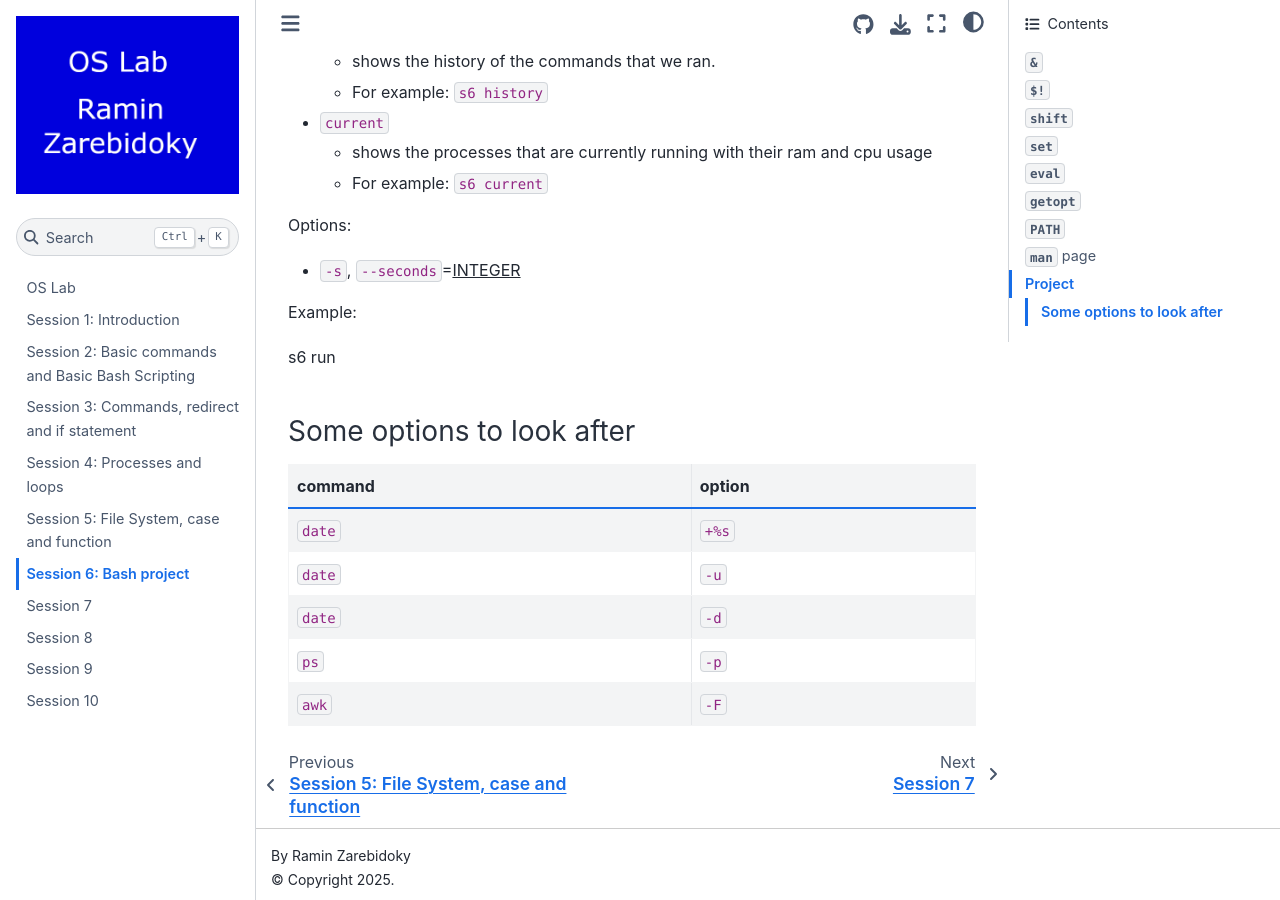
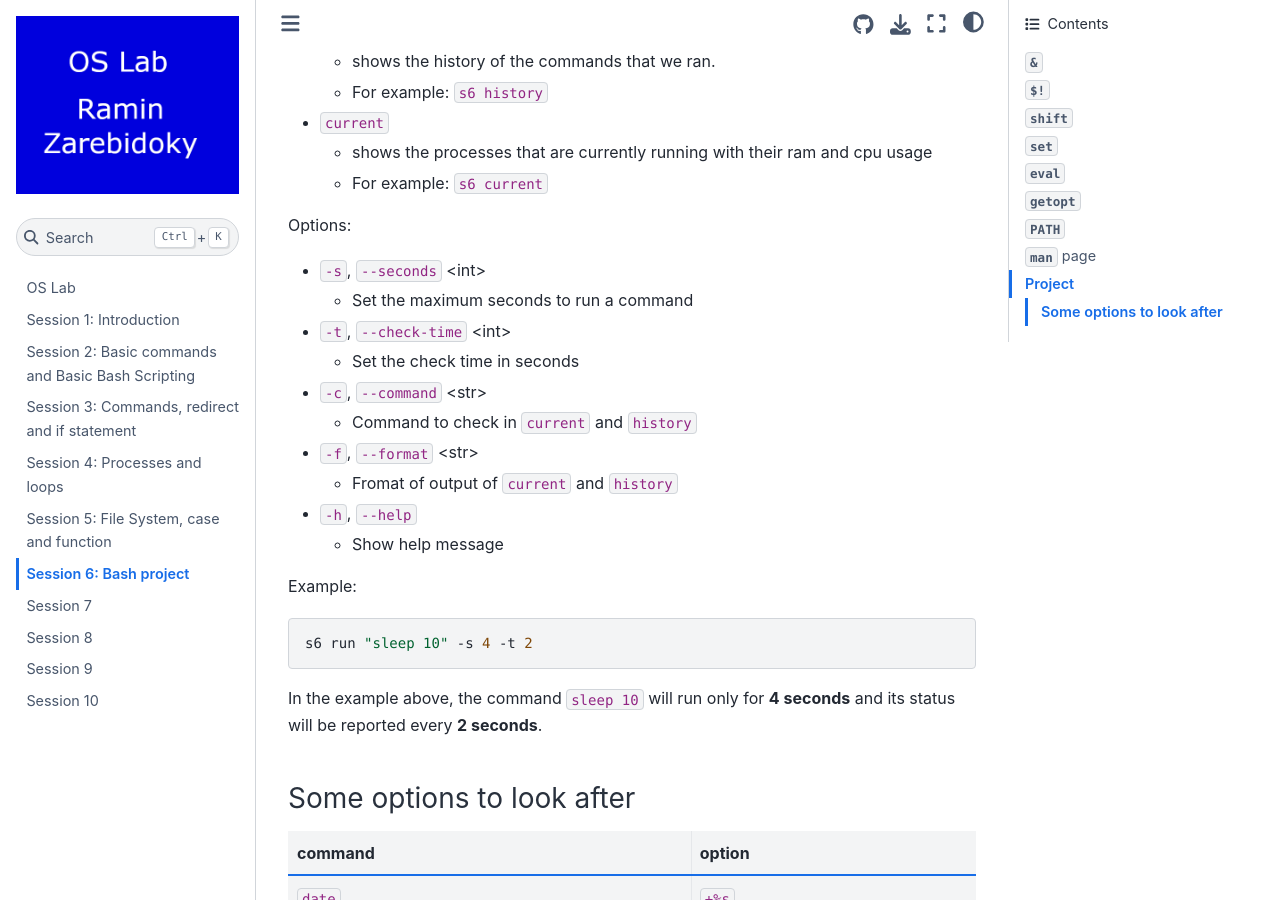
Before and after one commit to LiterallyTheOne/os_lab, a Jupyter Book: the page built from docs/session_6.md, in a window 1280 px wide and 900 px high, scrolled down 6777 px. Built offline with Jupyter Book 1.0.4 settings and Sphinx 7.4.7 and the Sphinx Book theme 1.1.4, drawn with Linux system fonts in a browser that asks for light colours.

Commit message:
Make the project description a little bit better

````diff
--- a/docs/session_6.md
+++ b/docs/session_6.md
@@ -333,11 +333,26 @@ Commands:
 
 Options:
 
-* `-s`, `--seconds`=<ins>INTEGER</ins>
+* `-s`, `--seconds` \<int>
+  * Set the maximum seconds to run a command
+* `-t`, `--check-time` \<int>
+  * Set the check time in seconds
+* `-c`, `--command` \<str>
+  * Command to check in `current` and `history`
+* `-f`, `--format` \<str>
+  * Fromat of output of `current` and `history`
+* `-h`, `--help`
+  * Show help message
 
 Example:
 
-s6 run
+```bash
+s6 run "sleep 10" -s 4 -t 2
+```
+
+In the example above, the command `sleep 10` will run
+only for **4 seconds** and its status will be reported every
+**2 seconds**.
 
 ### Some options to look after
 
````
